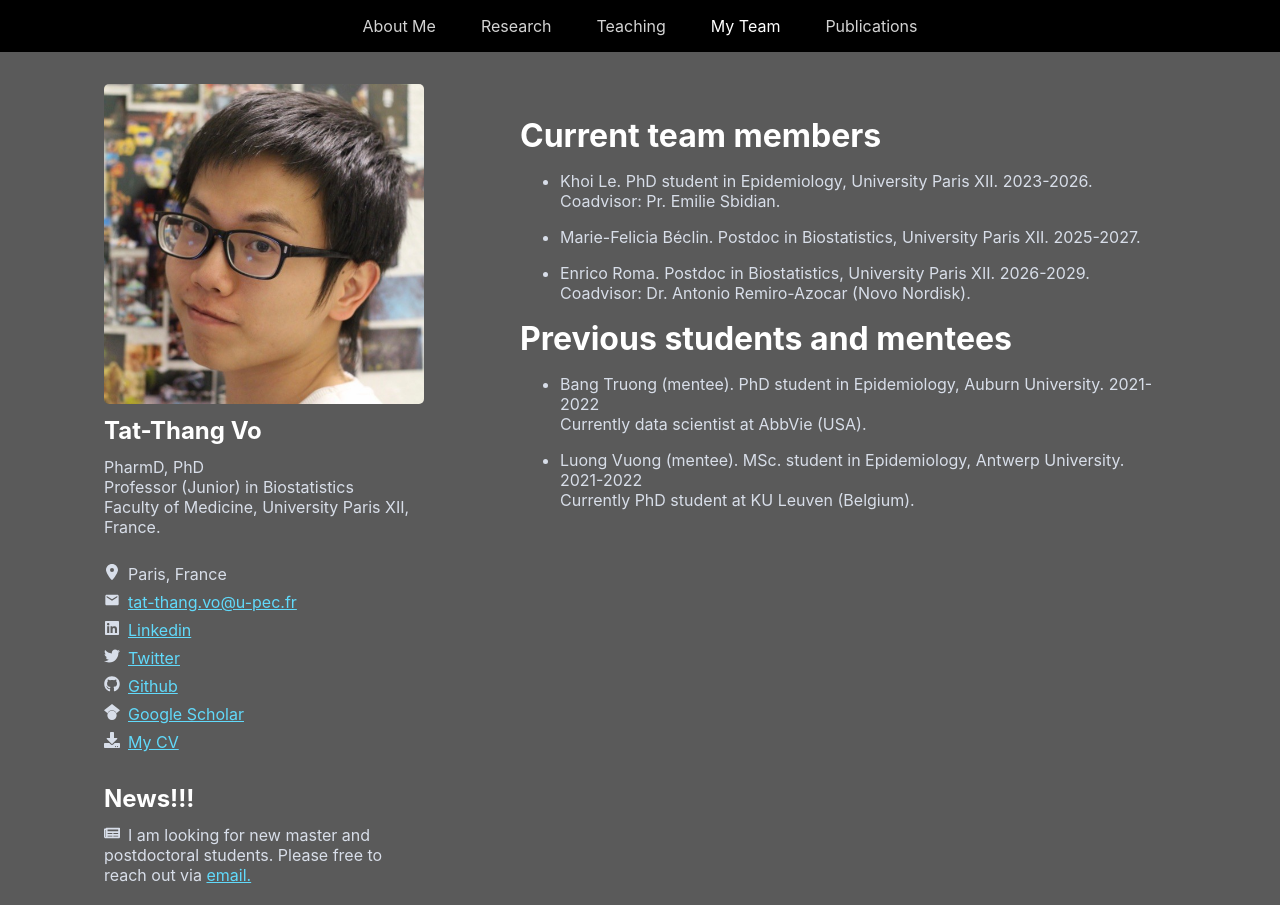
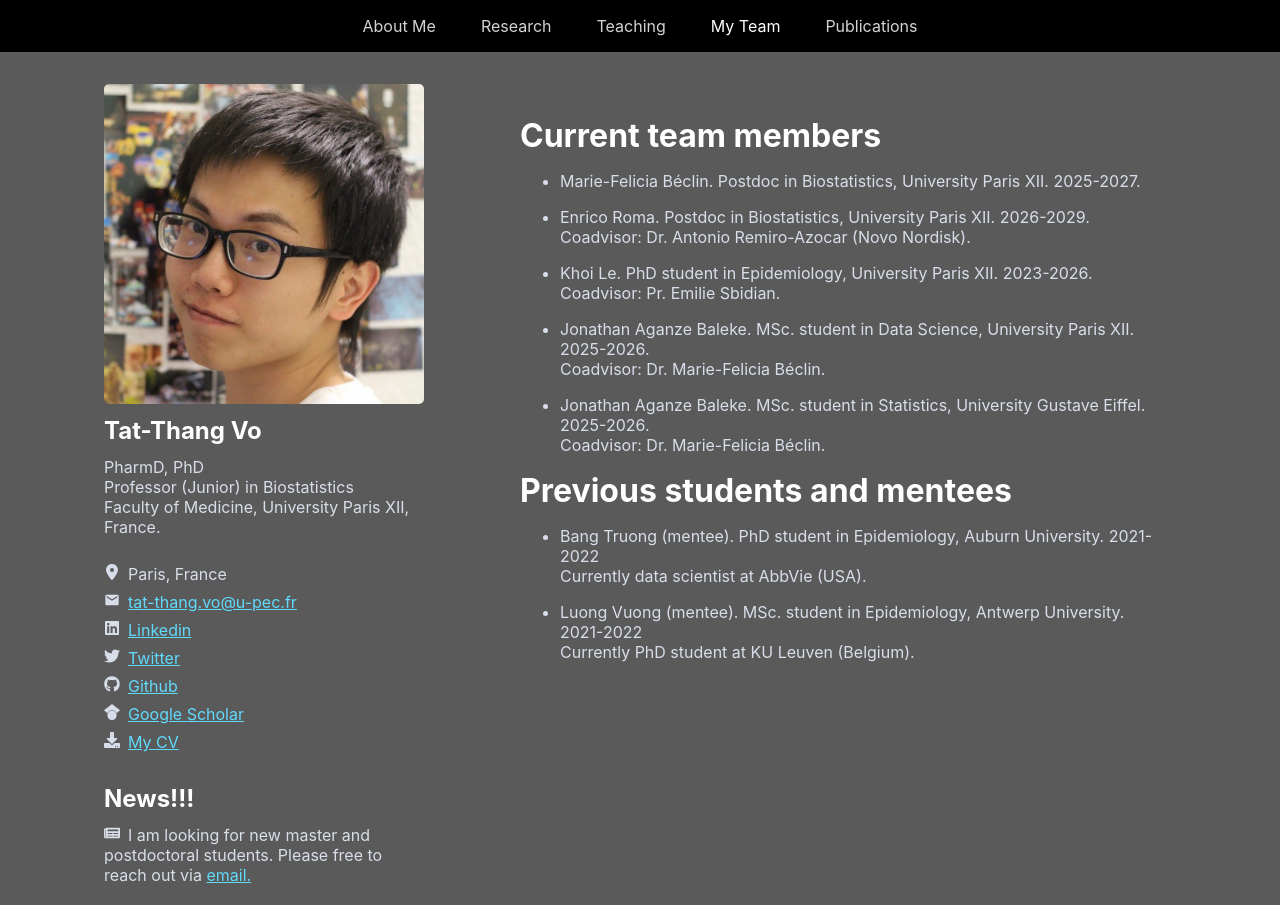
Before and after one commit to votatthang/ttv, a React (Create React App) app: page /MyTeam in a window 1280 px wide. Built offline with nearby package versions, Linux system fonts and the light colour scheme.

Commit message:
Update MyTeam.js

```diff
--- a/src/Pages/MyTeam/MyTeam.js
+++ b/src/Pages/MyTeam/MyTeam.js
@@ -8,16 +8,26 @@ export default function MyTeam() {
         <div className="contentText">
             <ul>
                 <li>
+                    Marie-Felicia Béclin. Postdoc in Biostatistics, University Paris XII. 2025-2027.
+                </li>
+                <li>
+                    Enrico Roma. Postdoc in Biostatistics, University Paris XII. 2026-2029.
+                    <br/> Coadvisor: Dr. Antonio Remiro-Azocar (Novo Nordisk).
+                    <br/>
+                </li>
+                <li>
                     Khoi Le. PhD student in Epidemiology, University Paris XII. 2023-2026.
                     <br/> Coadvisor: Pr. Emilie Sbidian.
                     <br/>
                 </li>
                 <li>
-                    Marie-Felicia Béclin. Postdoc in Biostatistics, University Paris XII. 2025-2027.
+                    Jonathan Aganze Baleke. MSc. student in Data Science, University Paris XII. 2025-2026.
+                    <br/> Coadvisor: Dr. Marie-Felicia Béclin.
+                    <br/>
                 </li>
                 <li>
-                    Enrico Roma. Postdoc in Biostatistics, University Paris XII. 2026-2029.
-                    <br/> Coadvisor: Dr. Antonio Remiro-Azocar (Novo Nordisk).
+                    Jonathan Aganze Baleke. MSc. student in Statistics, University Gustave Eiffel. 2025-2026.
+                    <br/> Coadvisor: Dr. Marie-Felicia Béclin.
                     <br/>
                 </li>
             </ul>
```
